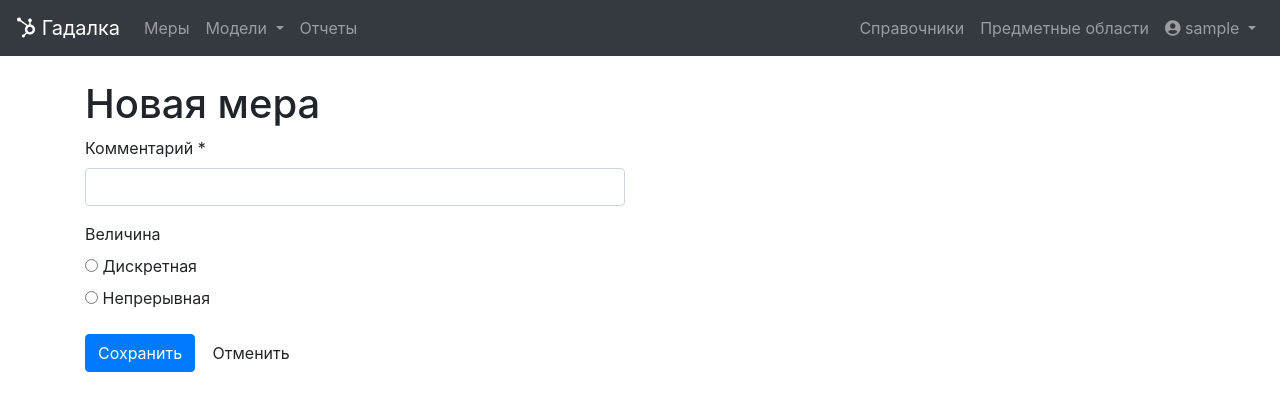
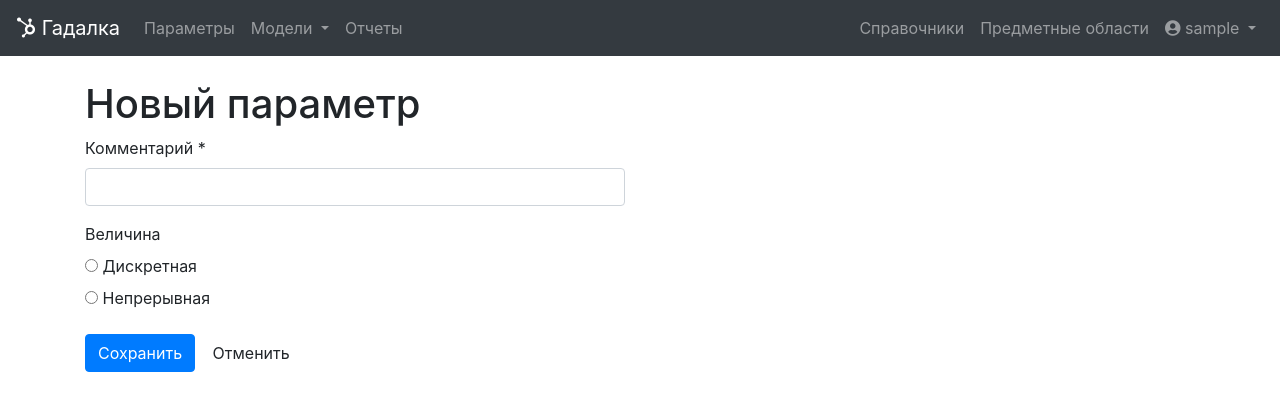
Before and after one commit to koe4toto/gadalka, a Flask app: a page that uses templates/add_measure.html in a window 1280 px wide. Shown: the top 411 px of the page. Run offline with Flask 2, Linux system fonts and the light colour scheme; the visitor is signed in with stand-in values (Sample User, id 1); some libraries are stand-ins or nearby versions.

Commit message:
Поднял проект на винде

```diff
--- a/app.py
+++ b/app.py
@@ -36,7 +36,7 @@ def register():
 
         flash('Вы зарегистрированны и можете войти', 'success')
 
-        return redirect(url_for('index'))
+        return redirect(url_for('about.index'))
     return render_template('register.html', form=form)
 
 # Форма входа
@@ -64,7 +64,7 @@ def login():
                 session['user_id'] = result[0][0]
 
                 flash('You are now logged in', 'success')
-                return redirect(url_for('dashboard'))
+                return redirect(url_for('about.dashboard'))
             else:
                 error = 'Не верный пароль'
                 return render_template('login.html', error=error)
--- a/data_areas.py
+++ b/data_areas.py
@@ -400,7 +400,10 @@ def add_measure(id, item):
                         ))
         conn.commit()
 
-        flash('Мера добавлена', 'success')
+        # Создание моделей для пар с другими параметрами
+
+
+        flash('Параметр добавлен', 'success')
         return redirect(url_for('data_areas.data_area', id=id))
     return render_template('add_measure.html', form=form)
 
--- a/requirements.txt
+++ b/requirements.txt
@@ -4,9 +4,9 @@ itsdangerous==0.24
 Jinja2==2.10
 MarkupSafe==1.0
 Werkzeug==0.14.1
-numpy==1.14.0
-scipy==1.0.0
-psycopg2==2.7.3.2
+numpy==1.15.0
+scipy==1.1.0
+psycopg2==2.7.5
 Flask-SQLAlchemy==2.3.2
 Flask-Migrate==2.1.1
 Flask-WTF==0.14.2
--- a/templates/add_measure.html
+++ b/templates/add_measure.html
@@ -1,7 +1,7 @@
 {% extends 'layout.html' %}
 
 {% block body %}
-    <h1>Новая мера</h1>
+    <h1>Новый параметр</h1>
     {% from "includes/_formtamplate.html" import form_render %}
     <div class="row">
         <div class="col-6">
--- a/templates/edit_measure.html
+++ b/templates/edit_measure.html
@@ -1,7 +1,7 @@
 {% extends 'layout.html' %}
 
 {% block body %}
-    <h1>Редактирование измерения</h1>
+    <h1>Редактирование параметра</h1>
     {% from "includes/_formtamplate.html" import form_render %}
     <div class="row">
         <div class="col-6">
--- a/templates/includes/_navbar.html
+++ b/templates/includes/_navbar.html
@@ -11,7 +11,7 @@
   <div class="collapse navbar-collapse" id="navbarsExampleDefault">
     <ul class="navbar-nav mr-auto">
       {% if session.logged_in %}
-      <li class="nav-item"><a class="nav-link" href="/measures">Меры</a></li>
+      <li class="nav-item"><a class="nav-link" href="/measures">Параметры</a></li>
       <li class="nav-item dropdown">
           <a class="nav-link dropdown-toggle" href="#" data-toggle="dropdown" aria-haspopup="true" aria-expanded="false">
            Модели
@@ -36,6 +36,7 @@
            <i class="fas fa-user-circle"></i> {{ session.username }}
           </a>
           <div class="dropdown-menu dropdown-menu-right" aria-labelledby="navbarDropdownMenuLink">
+            <a class="dropdown-item" href="/dashboard">Сводка</a>
             <a class="dropdown-item" href="/about">Помощь</a>
             <div class="dropdown-divider"></div>
             <a class="dropdown-item" href="/logout">Выход</a>
--- a/templates/measures.html
+++ b/templates/measures.html
@@ -1,7 +1,7 @@
 {% extends 'layout.html' %}
 
 {% block body %}
-    <h1>Меры</h1>
+    <h1>Параметры</h1>
     <br>
     <div class="list-group ">
     {% for i in list %}
```
Also changed, not shown: templates/register.html (+2 -16 lines).
